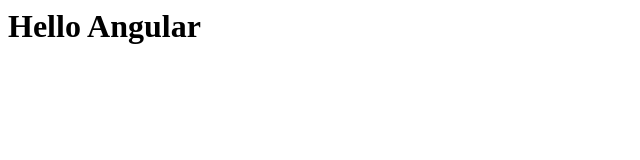
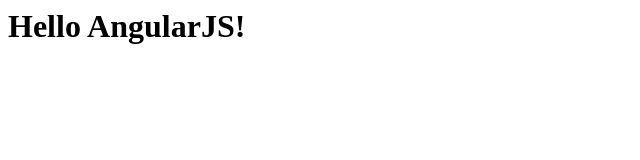
Before and after one commit to skirov1/AngularJS, a plain HTML site: page index.html in a window 1280 px wide. Shown: the full height of the page, 0-640 px from the left. Drawn offline with Linux system fonts and the light colour scheme.

Commit message:
First web file.

```diff
--- a/index.html
+++ b/index.html
@@ -5,6 +5,6 @@
     <title>Hello Angular</title>
   </head>
   <body>
-    <h1>Hello Angular</h1>
+    <h1>Hello AngularJS!</h1>
   </body>
 </html>
```
